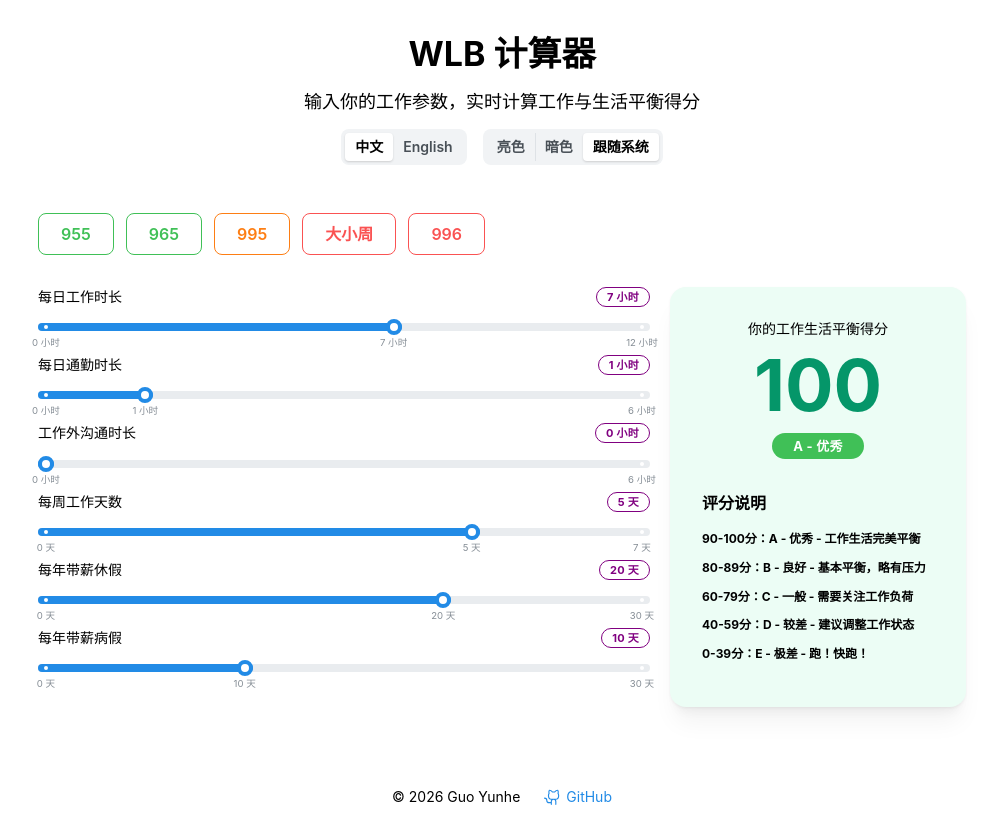
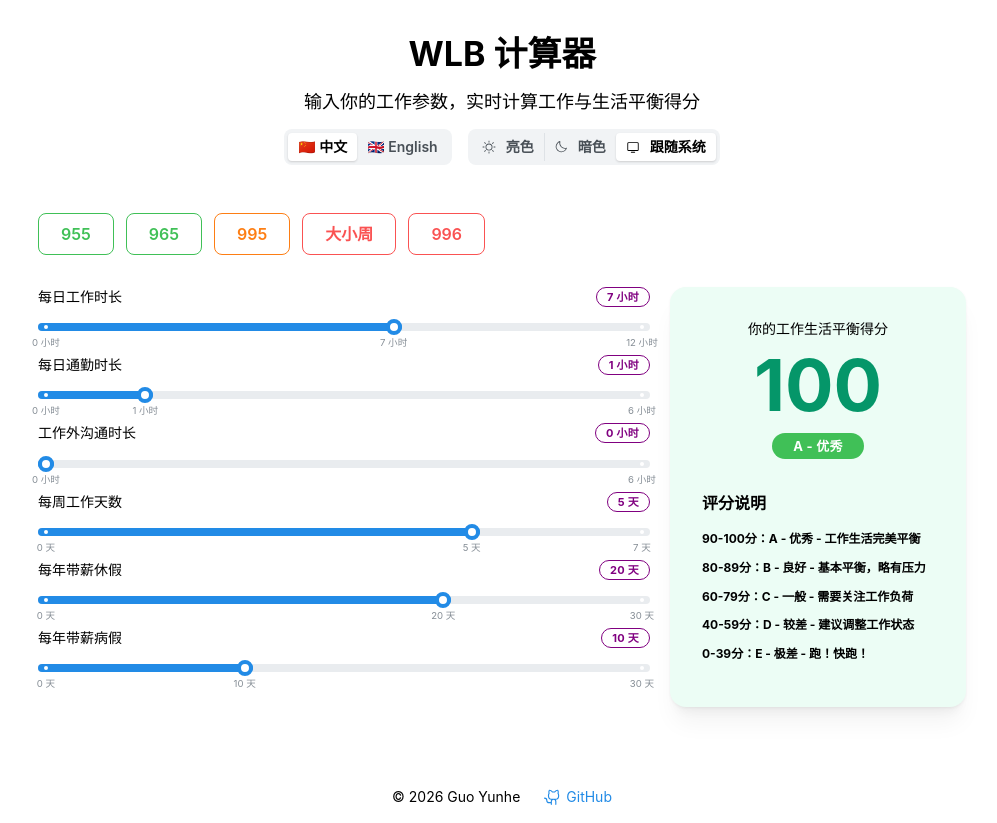
Before and after one commit to guoyunhe/wlb-calc, a React (Vite) app: page / in a window 1280 px wide. Shown: the whole page, without its empty margins (138-1135 px from the left). Built offline with nearby package versions, Linux system fonts and the light colour scheme.

Commit message:
refactor(Header): 优化语言和主题选择器的展示
1. 替换语言选择器的翻译文本为带国旗标识的直接显示
2. 为主题选择器添加对应图标增强视觉辨识度

```diff
--- a/src/components/Header.tsx
+++ b/src/components/Header.tsx
@@ -1,4 +1,5 @@
 import { Title, Text, Flex, Box, useMantineColorScheme, SegmentedControl } from "@mantine/core";
+import { SunIcon, MoonIcon, MonitorIcon } from "@phosphor-icons/react";
 import { useTranslation } from "react-i18next";
 
 export default function Header() {
@@ -18,8 +19,8 @@ export default function Header() {
           value={i18n.language}
           onChange={(value) => i18n.changeLanguage(value)}
           data={[
-            { value: "zh", label: t("language.zh") },
-            { value: "en", label: t("language.en") },
+            { value: "zh", label: '🇨🇳 中文' },
+            { value: "en", label: '🇬🇧 English' },
           ]}
           size="sm"
         />
@@ -27,9 +28,9 @@ export default function Header() {
           value={colorScheme}
           onChange={(value) => setColorScheme(value as "light" | "dark" | "auto")}
           data={[
-            { value: "light", label: t("theme.light") },
-            { value: "dark", label: t("theme.dark") },
-            { value: "auto", label: t("theme.auto") },
+            { value: "light", label: <Flex align="center" gap="xs"><SunIcon /> {t("theme.light")}</Flex> },
+            { value: "dark", label: <Flex align="center" gap="xs"><MoonIcon /> {t("theme.dark")}</Flex> },
+            { value: "auto", label: <Flex align="center" gap="xs"><MonitorIcon /> {t("theme.auto")}</Flex> },
           ]}
           size="sm"
         />
```
